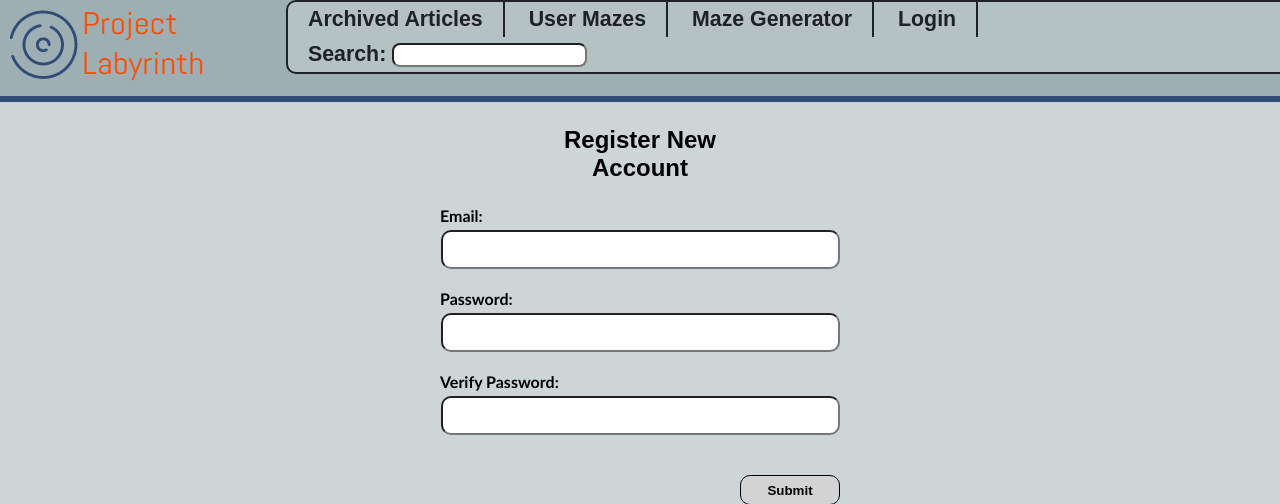
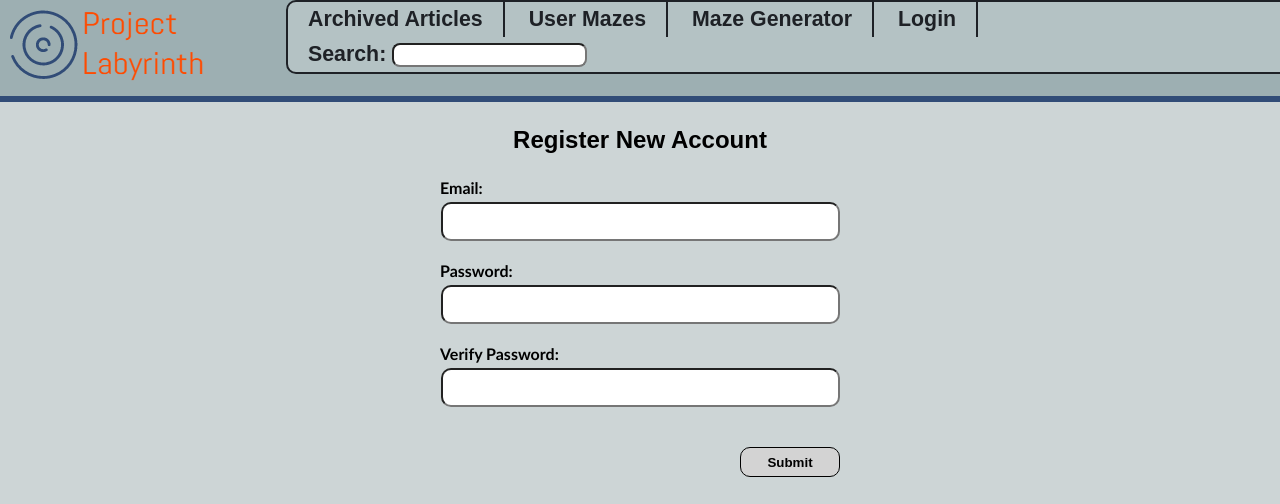
Before and after one commit to knispeja/ProjectLabyrinth, a web app: file public/addNewAccount.html in a window 1280 px wide. Shown: the top 504 px of the page. Run offline with its HTML, style and script files only (its server is not run), Linux system fonts and the light colour scheme.

Commit message:
fixed form style

```diff
--- a/public/css/formStyle.css
+++ b/public/css/formStyle.css
@@ -9,7 +9,7 @@ body {
     font-family: "Copperplate Gothic Bold", Arial, Helvetica, sans-serif;
     font-weight: bold;
     font-size: 18pt;
-    width: 250px;
+    width: 300px;
     text-align: center;
 }
 
```
